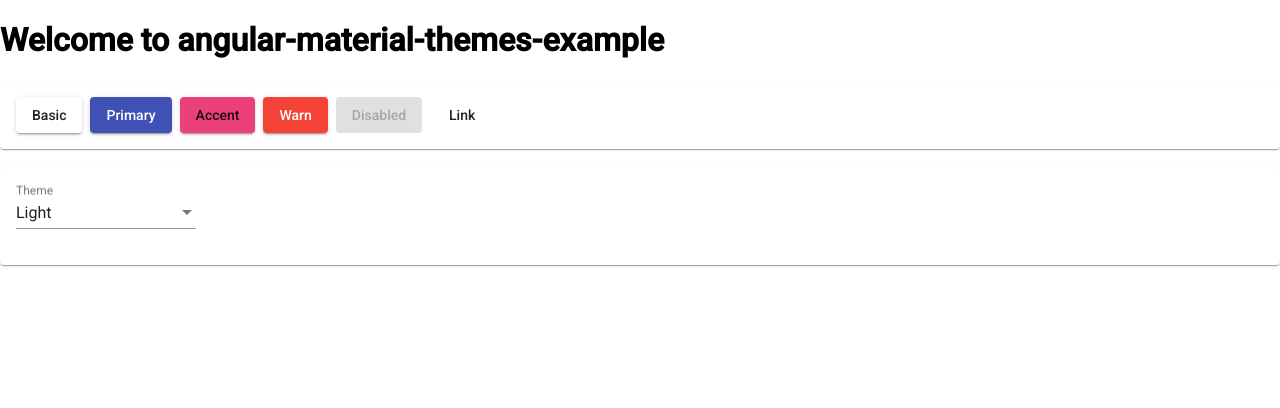
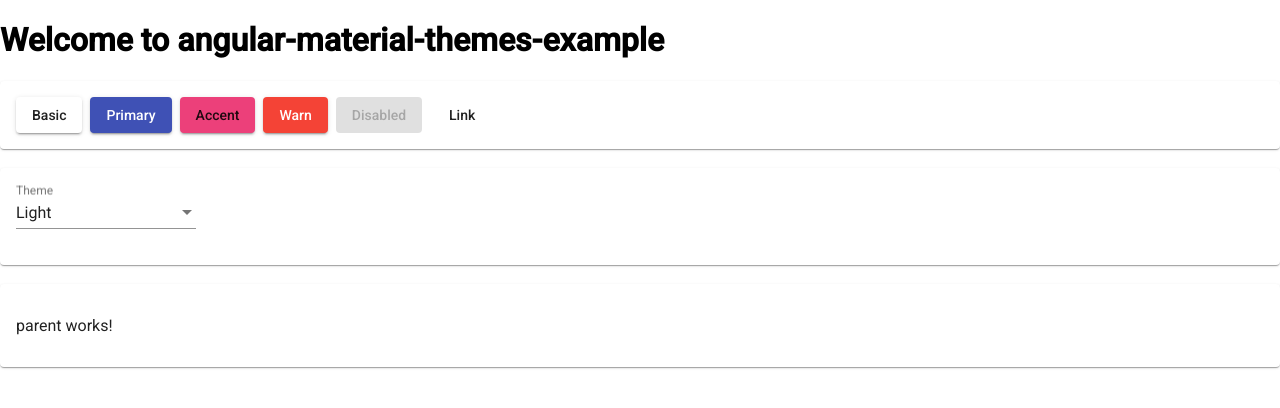
Before and after one commit to rubensa/angular-material-themes-example, an Angular app: page / in a window 1280 px wide. Shown: the top 408 px of the page. Built offline with nearby package versions, Linux system fonts and the light colour scheme.

Commit message:
Add ParentComponent to app template

```diff
--- a/src/app/app.component.html
+++ b/src/app/app.component.html
@@ -20,4 +20,8 @@
       </mat-select>
     </mat-form-field>
   </mat-card>
+  <br>
+  <mat-card>
+    <amte-parent></amte-parent>
+  </mat-card>
 </div>
```
